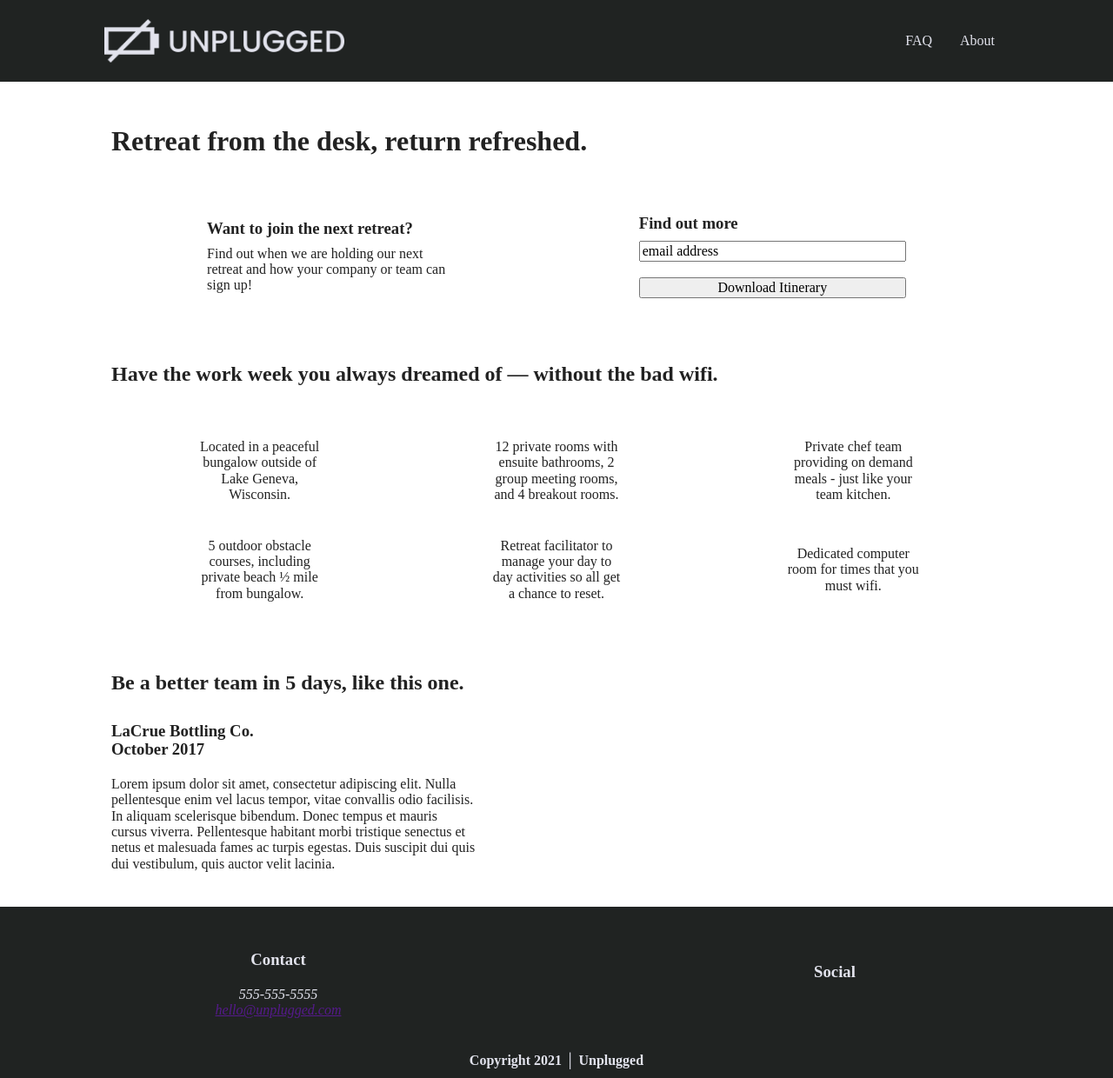
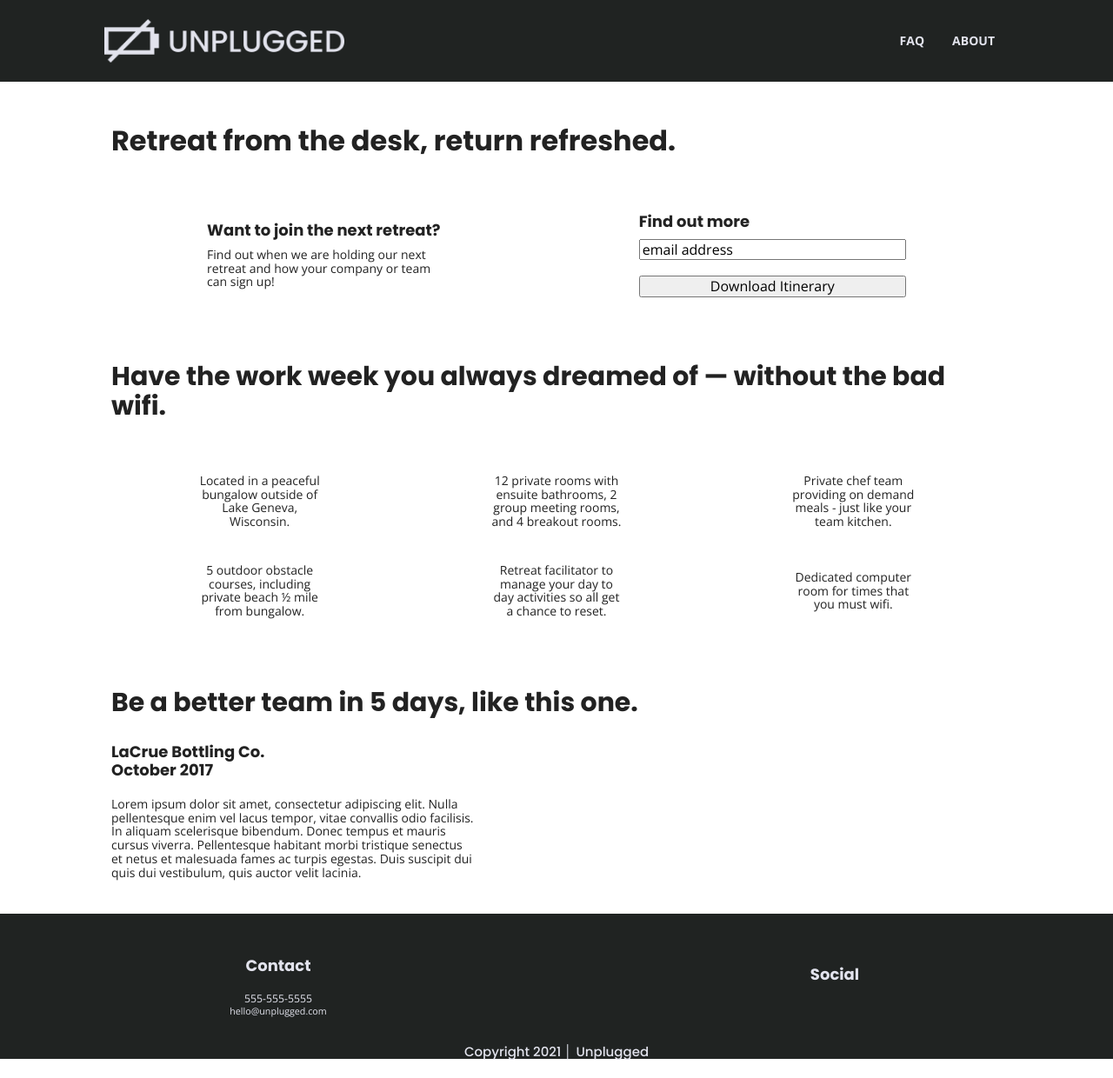
Before and after one commit to KGavinchuk/unplugged-retreat, a website built with Parcel: page index.html in a window 1280 px wide. Shown: the whole page at 87% size. Built offline with nearby package versions, Linux system fonts and the light colour scheme.

Commit message:
Added global text styles

```diff
--- a/css/main.css
+++ b/css/main.css
@@ -88,6 +88,70 @@ textarea {
    ========================================================================== */
 /* -------------------- Base Styles ----------------------------------------- */
 
+html {
+  font-size: 16px;
+}
+
+body {
+  font-family: 'Open Sans', sans-serif;
+  font-size: 1em;
+}
+
+ul,
+ol {
+  font-weight: bold;
+  text-transform: uppercase;
+}
+
+a{
+  font-size: 0.875em;
+  color: #e2e3ed;
+  text-decoration: none;
+}
+
+h1 {
+  font-family: 'Poppins', sans-serif;
+  font-size: 2.25em;
+}
+
+h2 {
+  font-family: 'Poppins', sans-serif;
+  font-size: 1.875em;
+}
+
+h3 {
+  font-family: 'Poppins', sans-serif;
+  font-size: 1.125em;
+  font-weight: 700;
+}
+
+h4 {
+  font-family: 'Poppins', sans-serif;
+  font-size: 0.9375em;
+  font-weight: 500;
+}
+
+p {
+  font-family: 'Open Sans', sans-serif;
+  font-size: 0.875em;
+  line-height: 1.125em;
+}
+
+img {
+
+}
+
+figure {
+
+}
+
+address {
+  font-family: 'Open Sans', sans-serif;
+  font-size: 0.875em;
+  font-style: normal;
+  font-weight: 400;
+}
+
 .content-wrapper {
   width: 90%;
   display: flex;
@@ -160,15 +224,10 @@ header nav ul li {
   align-items: center;
 }
 
-header nav ul li a {
-  color: #e2e3ed;
-  text-decoration: none;
-}
-
 /* Footer styles */
 
 footer .content-wrapper {
-  width: 55%;
+  width: 100%;
   margin: 30px 0 0 0;
 }
 
@@ -200,7 +259,7 @@ footer .social {
 }
 
 footer .copyright {
-  margin: 10px 0;
+  width: 100%;
 }
 
 footer address {
@@ -301,8 +360,8 @@ aside p {
 }
 
 .features article {
-  width: 55%;
-  margin: 0;
+  width: 60%;
+  margin: 0 20px;
 }
 
 .features .fontawesome-icon {
@@ -335,7 +394,7 @@ aside p {
 }
 
 .reviews h3 {
-  width: 50%;
+  width: 55%;
   margin: 20px 0;
   text-align: left;
 }
--- a/index.html
+++ b/index.html
@@ -18,6 +18,9 @@
 
   <link rel="stylesheet" href="css/normalize.css">
   <link rel="stylesheet" href="css/main.css">
+
+  <!-- Google Fonts -->
+  <link href="https://fonts.googleapis.com/css?family=Open+Sans:400,700|Poppins:500,700" rel="stylesheet">
 
   <meta name="theme-color" content="#fafafa">
 </head>
```
Also changed, not shown: about/index.html (+3 -0 lines), faq/index.html (+3 -0 lines).
